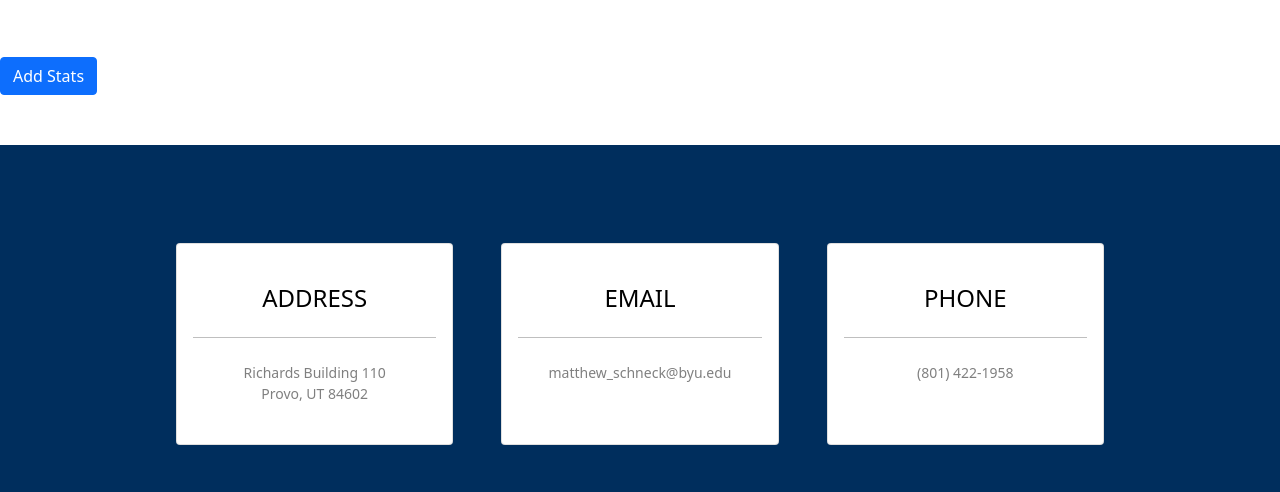
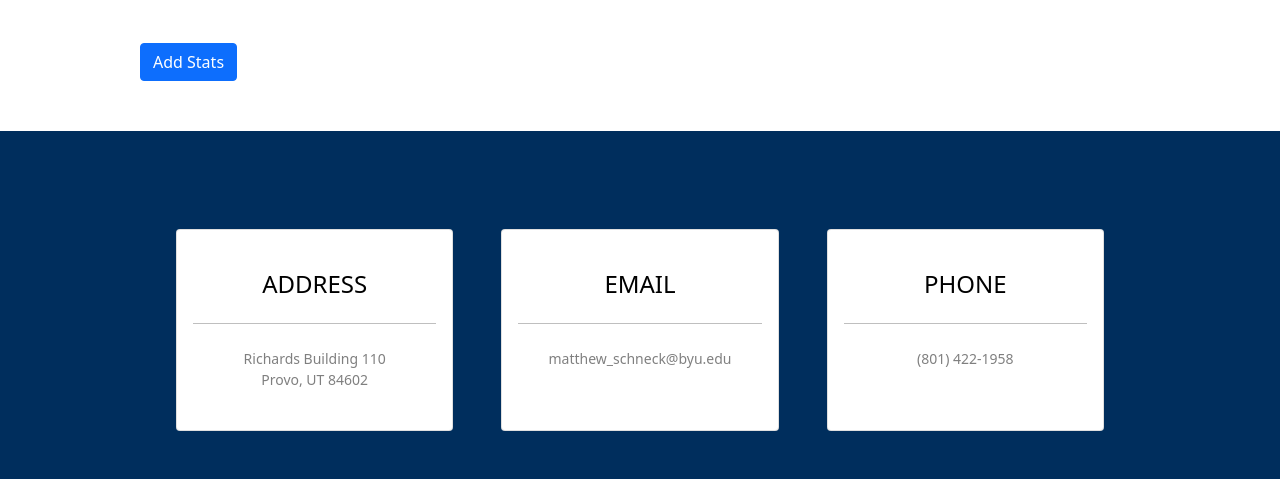
Before and after one commit to AngelinaWalton/403GroupProjectA, a Django app: page /stats/ in a window 1280 px wide. Shown: the part 943-1435 px from the top of the page. Run offline with Django 4.2, Linux system fonts and the light colour scheme; data that the repository does not hold is empty; parts of the project's set-up code (start-up, migrations or seed data) failed here and were passed over.

Commit message:
small change

```diff
--- a/templates/byulax/stats.html
+++ b/templates/byulax/stats.html
@@ -85,7 +85,8 @@
       document.getElementById("editbtn" + rownum).innerHTML = "<button type='submit' class='btn' form='editForm" + rownum + "'>Submit</button>"
     }
   </script>
-<br><br>
+
+<div class="container">
 <a type="button" href="{% url 'addStats' %}" class="btn btn-primary">Add Stats</a>
 </div>
 </div>
```
